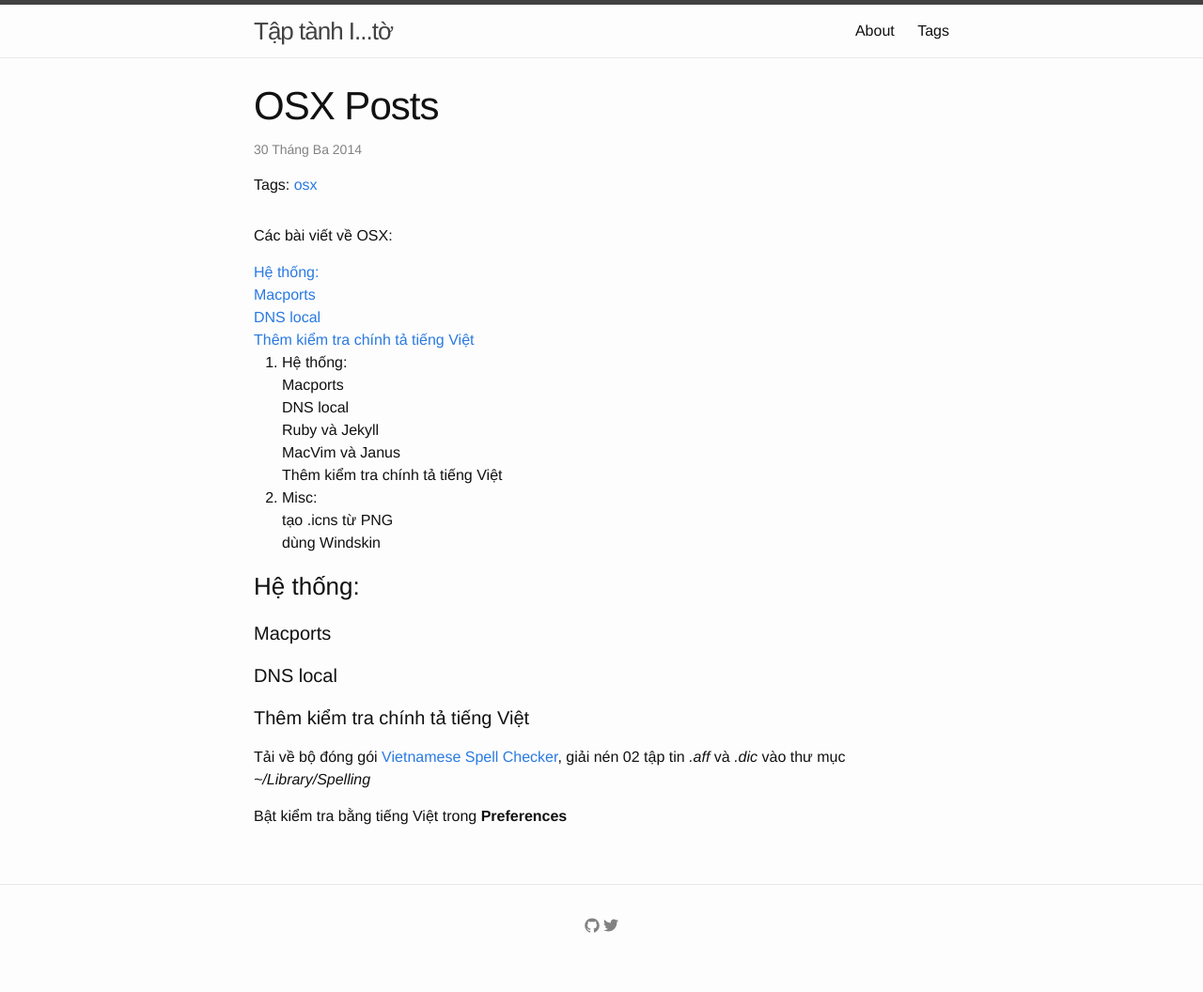
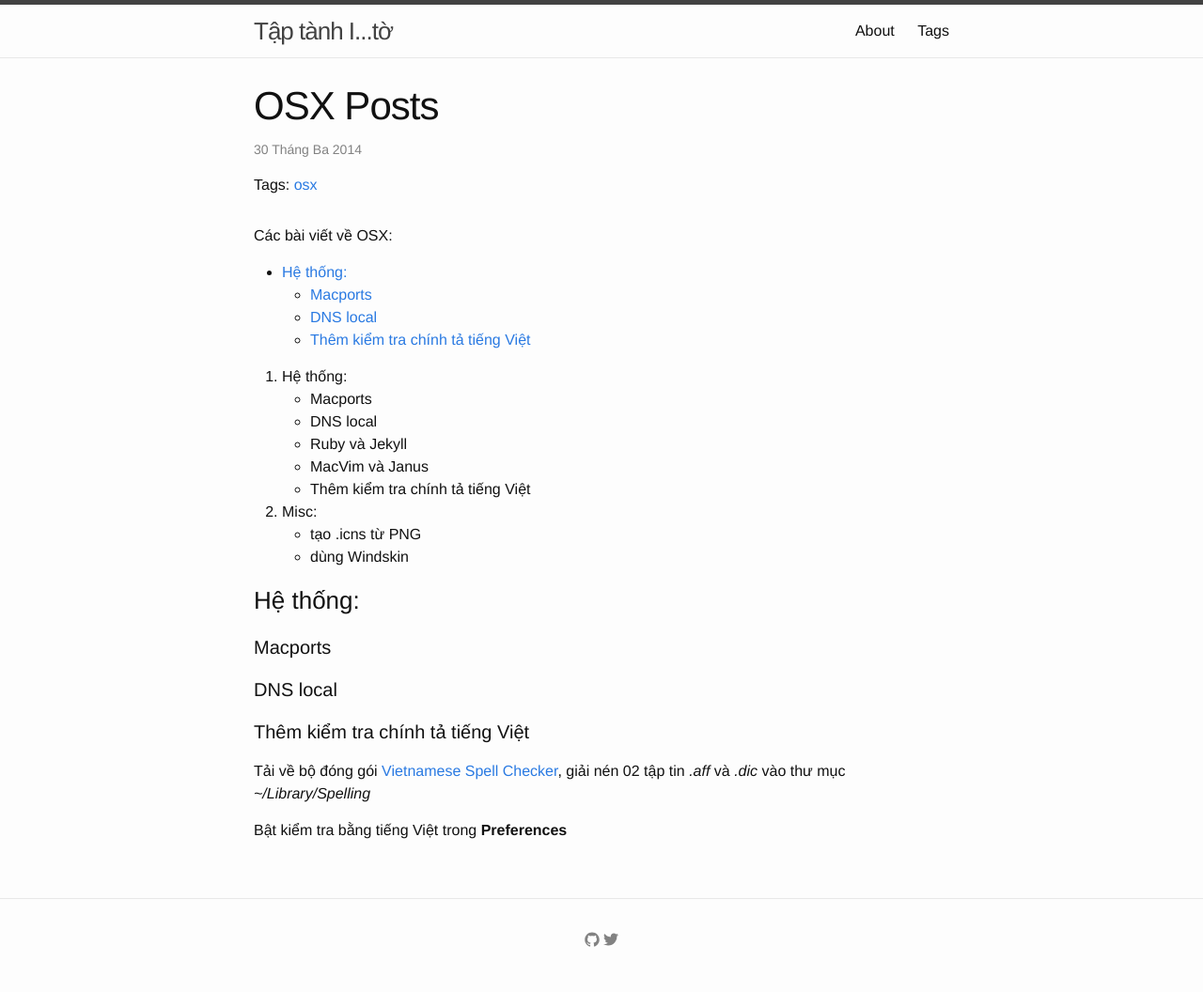
Before and after one commit to tuantda/tuantda.github.io, a Jekyll site: the page built from _posts/2014-03-30-osx-posts.md, in a window 1280 px wide. Shown: the whole page at 94% size. Built offline with Jekyll 4.4.1, drawn with Linux system fonts in a browser that asks for light colours; before the commit the page ends 1026 px from its top, so only the background shows below that.

Commit message:
fix unordered list not show list-style

```diff
--- a/_sass/_layout.scss
+++ b/_sass/_layout.scss
@@ -95,12 +95,6 @@
     border-top: 1px solid $grey-color-light;
     padding: $spacing-unit 0;
     text-align: center;
-}
-
-.site-footer ol, ul {
-    list-style: none;
-    margin: 0;
-    padding: 0;
 }
 
 .site-footer li {
```
